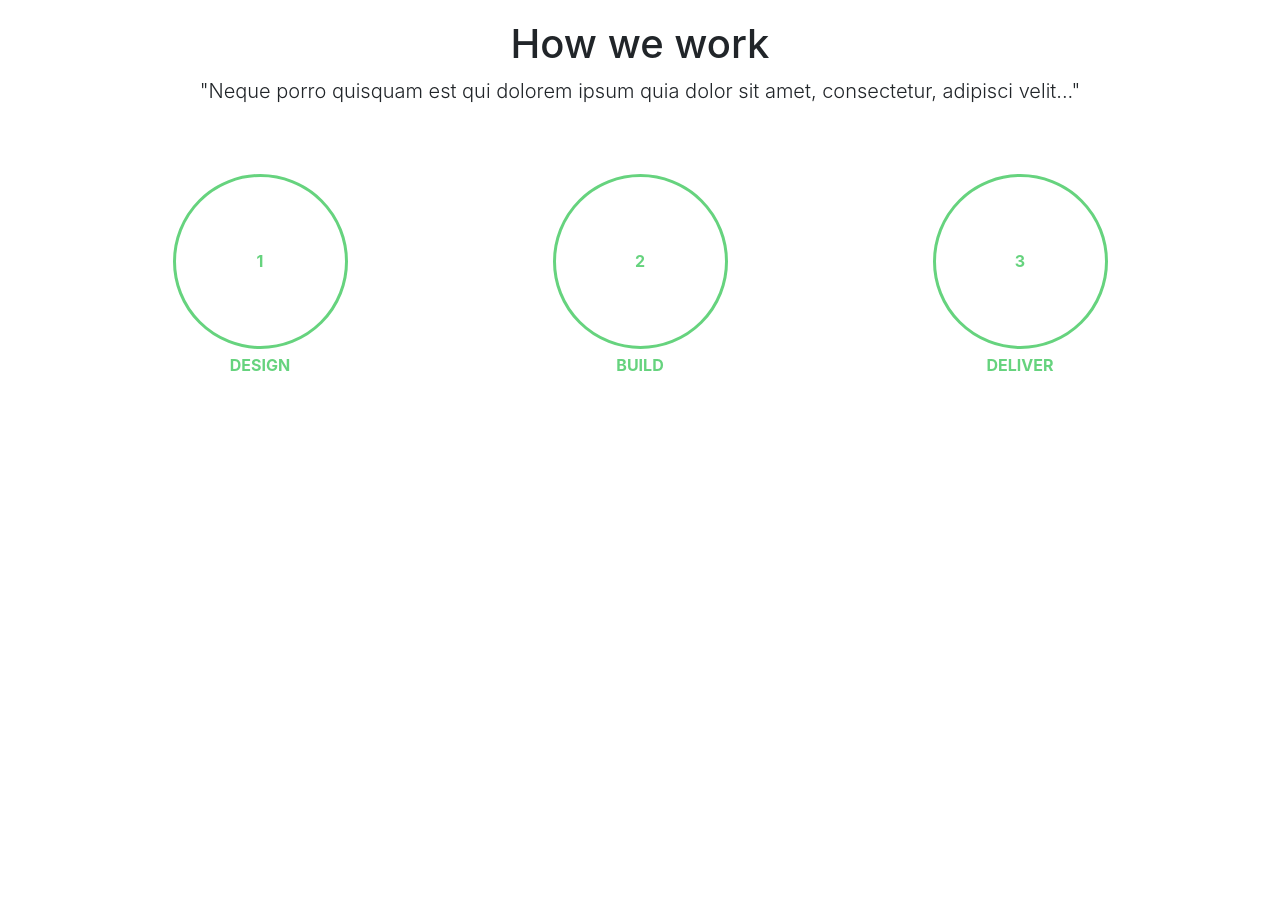
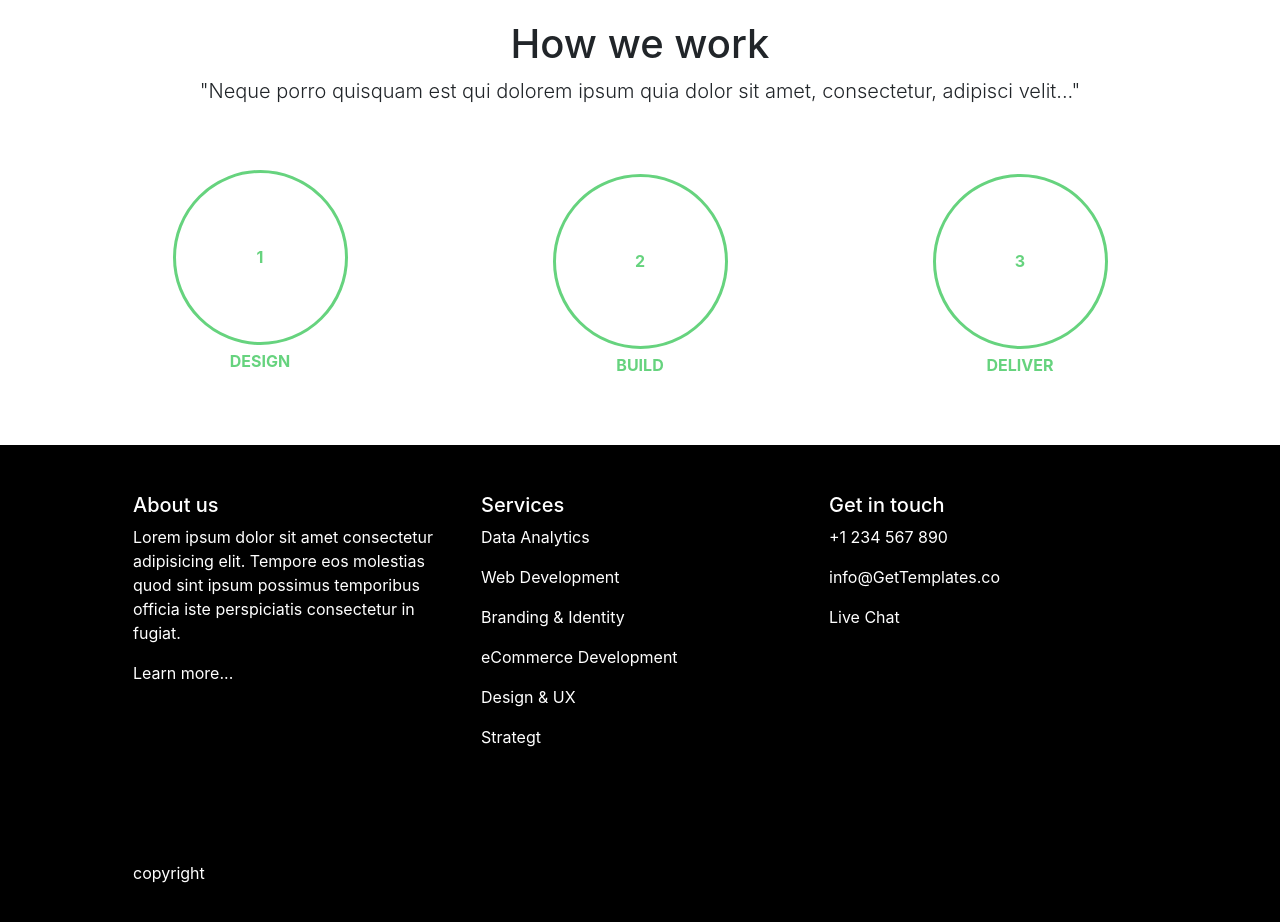
Before and after one commit to jcfernandezgithub/portfolio, an Angular app: page / in a window 1280 px wide. Shown: the part 1340-2262 px from the top of the page. Before the commit the page ends 1741 px from the top, so only its background shows below. Built offline with nearby package versions, Linux system fonts and the light colour scheme.

Commit message:
footer_added

```diff
--- a/src/app/pages/home/home.component.html
+++ b/src/app/pages/home/home.component.html
@@ -91,12 +91,16 @@
     </div>
   </div>
 </div>
+
+<!-- separator -->
 <div class="jumbotron">
   <div class="container">
     <h1>Separador</h1>
     <p>Some quick example text to build on the card title and make up the bulk of the card'scontent.</p>
   </div>
 </div>
+
+<!-- workflow section -->
 <div class="workflow">
   <div class="container">
     <div class="row pt-5">
@@ -106,8 +110,8 @@
         </p>
       </div>
     </div>
-    <div class="row pt-5 pb-1">
-        <div class="col-md-4 text-center pt-1">
+    <div class="row pt-5 pb-5">
+      <div class="col-md-4 text-center">
         <div class="bubble mx-auto">
           <strong>1</strong>
         </div>
@@ -128,3 +132,36 @@
     </div>
   </div>
 </div>
+
+<!-- footer -->
+<footer>
+  <div class="container">
+    <div class="row text-left p-5">
+      <div class="col-md-4">
+        <h5>About us</h5>
+        <p>Lorem ipsum dolor sit amet consectetur adipisicing elit. Tempore eos molestias quod sint ipsum possimus temporibus officia iste perspiciatis consectetur in fugiat.</p>
+        <p>Learn more...</p>
+      </div>
+      <div class="col-md-4">
+        <h5>Services</h5>
+        <p>Data Analytics</p>
+        <p>Web Development</p>
+        <p>Branding & Identity</p>
+        <p>eCommerce Development</p>
+        <p>Design & UX</p>
+        <p>Strategt</p>
+      </div>
+      <div class="col-md-4">
+        <h5>Get in touch</h5>
+        <p>+1 234 567 890</p>
+        <p>info@GetTemplates.co</p>
+        <p>Live Chat</p>
+      </div>
+    </div>
+    <div class="row text-left p-5">
+      <div class="col-12">
+        <p>copyright</p>
+      </div>
+    </div>
+  </div>
+</footer>
--- a/src/app/pages/home/home.component.scss
+++ b/src/app/pages/home/home.component.scss
@@ -2,55 +2,56 @@
 @import '../../../sass/variables';
 
 /*Navigation*/
-#first-nav{
-  strong{
+#first-nav {
+  strong {
     text-transform: uppercase;
-    em{
+
+    em {
       color: $default-green;
     }
   }
-  #inline{
-    li a{
+
+  #inline {
+    li a {
       color: black;
     }
   }
 }
 
-#second-nav{
+#second-nav {
   background-color: #000000;
   text-transform: uppercase;
   height: 70px;
-  .home{
+
+  .home {
     color: $default-green;
   }
-
-  @media(max-width:575px){
+  @media(max-width:575px) {
     display: none;
   }
 }
 
 /*Banner*/
-.banner{
-  .img-thumbnail{
+.banner {
+  .img-thumbnail {
     border-radius: 100%;
-    width:200px;
+    width: 200px;
     height: 210px;
   }
 
-  #card{
+  #card {
     display: flex;
     align-items: center;
     align-content: center;
-
-    @media(max-width:780px){
+    @media(max-width:780px) {
       display: block;
       text-align: center;
     }
   }
 }
 
-.workflow{
-  .bubble{
+.workflow {
+  .bubble {
     display: flex;
     align-items: center;
     justify-content: center;
@@ -59,13 +60,21 @@
     border: solid 3px $default-green;
     width: 175px;
     height: 175px;
-    strong{
+
+    strong {
       color: $default-green;
     }
   }
-  .bubble-title{
+
+  .bubble-title {
     color: $default-green;
     text-transform: uppercase;
     font-weight: bold;
   }
 }
+
+footer {
+  background-color: black;
+  color: #ffffff;
+
+}
```
Also changed, not shown: 4 other files (tests, documents, lock files or other folders). Lines whose indentation alone changed are shown as unchanged.
